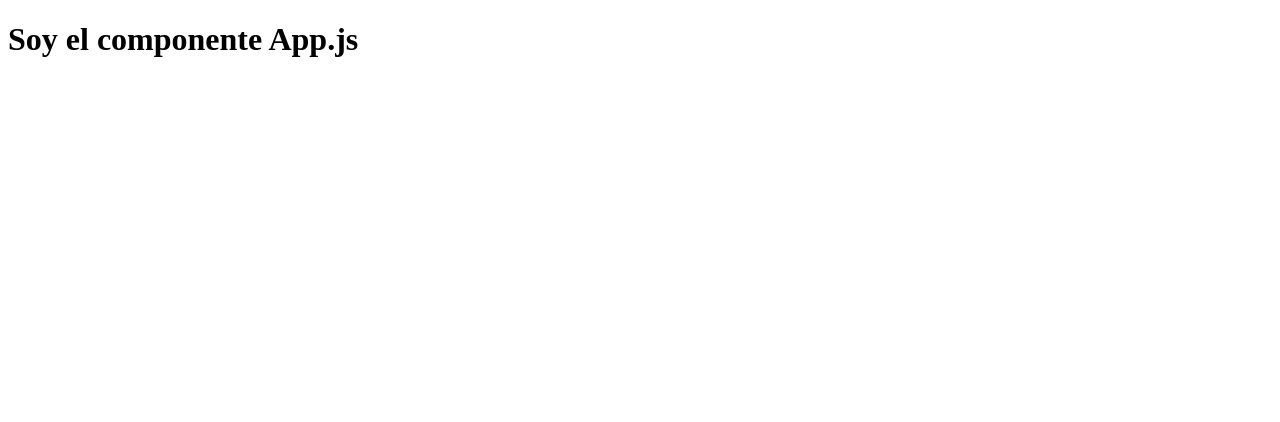
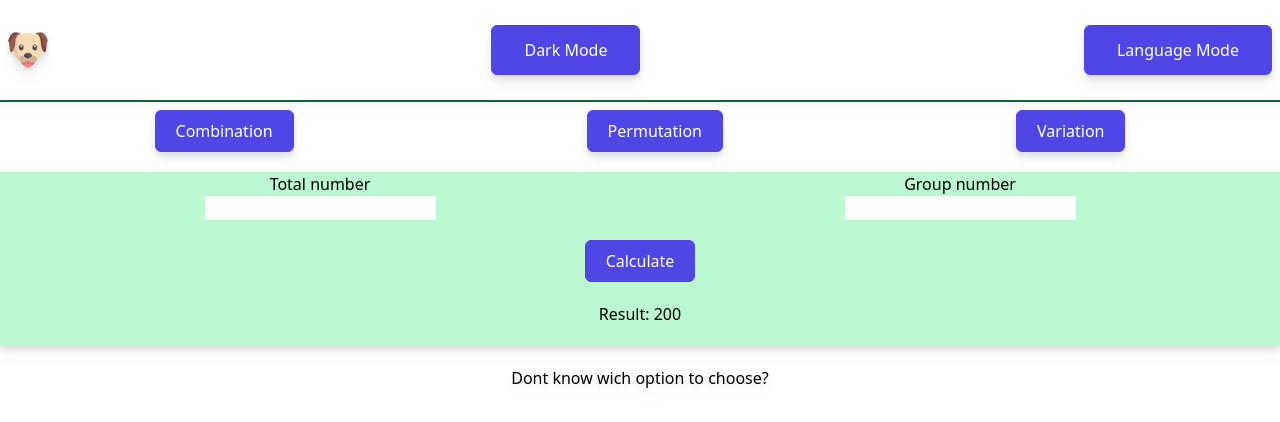
Before and after one commit to LobitoARG/Combinations, a React (Create React App) app in the folder combinations-react/: page /permutation in a window 1280 px wide. Shown: the top 422 px of the page. Built offline with nearby package versions, Linux system fonts and the light colour scheme.

Commit message:
subo la nueva version a mi branch

```diff
--- a/combinations-react/package.json
+++ b/combinations-react/package.json
@@ -8,6 +8,7 @@
     "@testing-library/user-event": "^13.5.0",
     "react": "^18.2.0",
     "react-dom": "^18.2.0",
+    "react-router-dom": "^6.3.0",
     "react-scripts": "5.0.1",
     "web-vitals": "^2.1.4"
   },
@@ -34,5 +35,10 @@
       "last 1 firefox version",
       "last 1 safari version"
     ]
+  },
+  "devDependencies": {
+    "autoprefixer": "^10.4.8",
+    "postcss": "^8.4.14",
+    "tailwindcss": "^3.1.7"
   }
 }
--- /dev/null
+++ b/combinations-react/postcss.config.js
@@ -0,0 +1,6 @@
+module.exports = {
+  plugins: {
+    tailwindcss: {},
+    autoprefixer: {},
+  },
+}
--- a/combinations-react/src/App.js
+++ b/combinations-react/src/App.js
@@ -1,10 +1,30 @@
+import './index.css'
+import dog from './assets/dog.png'
+import Combination from './components/Combination'
+import Permutation from './components/Permutation'
+import Variation from './components/Variation'
+import Options from './components/Options'
+import {Routes, Route} from 'react-router-dom'
 
 
 function App() {
   return (
-    <>
-    <h1>Soy el componente App.js</h1>
-    </>
+    <div className='w-screen h-[100px] z-10 fixed drop-shadow-lg'>
+      <div className='px-2 flex justify-between items-center w-full h-full'>
+        <img src={dog} alt='dog' className='max-h-10'></img>
+        <button className='px-8 py-3'>Dark Mode</button>
+        <button className='px-8 py-3'>Language Mode</button>
+      </div>
+      <div className='border-solid bg-green-800 h-[2px] w-screen'>
+      </div>
+      <Options/>
+      <Routes>
+        <Route path='/combination' exact element={<Combination/>}/>
+        <Route path='/permutation' exact element={<Permutation/>}/>
+        <Route path='/variation' exact element={<Variation/>}/>
+      </Routes>
+      <h1 className='text-center mt-5'>Dont know wich option to choose?</h1>
+    </div>
   );
 }
 
--- /dev/null
+++ b/combinations-react/src/components/Combination.js
@@ -0,0 +1,25 @@
+import React from 'react'
+
+export default function Combination() {
+  return (
+    <div className='bg-red-200'>
+      <div className='flex justify-around mt-5'>
+        <div>
+          <h2 className='text-center'>Total number</h2>
+          <input typeof='number'></input>
+        </div>
+        <div>
+          <h2 className='text-center'>Group number</h2>
+          <input typeof='number'></input>
+        </div>
+      </div>
+      <div className='text-center mt-5'>
+        <button className='px-5 py-2'>Calculate</button>
+      </div>
+      <div className='border-solid pb-5 w-screen mt-5'>
+        <h2 className='text-center'>Result: 100</h2>
+      </div>
+    </div>
+
+  )
+}
--- /dev/null
+++ b/combinations-react/src/components/Options.js
@@ -0,0 +1,14 @@
+import React from 'react'
+import { NavLink } from 'react-router-dom'
+
+export default function Options() {
+  return (
+    <>
+    <div className='border-solid bg-red w-screen flex justify-around px-2 mt-2'>
+        <NavLink to='/combination' exact><button className='px-5 py-2'>Combination</button></NavLink>
+        <NavLink to='/permutation' exact><button className='px-5 py-2'>Permutation</button></NavLink>
+        <NavLink to='variation' exact><button className='px-5 py-2'>Variation</button></NavLink>
+    </div>
+    </>
+  )
+}
--- /dev/null
+++ b/combinations-react/src/components/Permutation.js
@@ -0,0 +1,24 @@
+import React from 'react'
+
+export default function Permutation() {
+  return (
+    <div className='bg-green-200'>
+    <div className='flex justify-around mt-5'>
+      <div>
+        <h2 className='text-center'>Total number</h2>
+        <input typeof='number'></input>
+      </div>
+      <div>
+        <h2 className='text-center'>Group number</h2>
+        <input typeof='number'></input>
+      </div>
+    </div>
+    <div className='text-center mt-5'>
+      <button className='px-5 py-2'>Calculate</button>
+    </div>
+    <div className='border-solid pb-5 w-screen mt-5'>
+      <h2 className='text-center'>Result: 200</h2>
+    </div>
+  </div>
+  )
+}
--- /dev/null
+++ b/combinations-react/src/components/Variation.js
@@ -0,0 +1,24 @@
+import React from 'react'
+
+export default function Variation() {
+  return (
+    <div className='bg-blue-200'>
+    <div className='flex justify-around mt-5'>
+      <div>
+        <h2 className='text-center'>Total number</h2>
+        <input typeof='number'></input>
+      </div>
+      <div>
+        <h2 className='text-center'>Group number</h2>
+        <input typeof='number'></input>
+      </div>
+    </div>
+    <div className='text-center mt-5'>
+      <button className='px-5 py-2'>Calculate</button>
+    </div>
+    <div className='border-solid w-screen mt-5 pb-5'>
+      <h2 className='text-center'>Result: 300</h2>
+    </div>
+  </div>
+  )
+}
--- /dev/null
+++ b/combinations-react/src/index.css
@@ -0,0 +1,10 @@
+@tailwind base;
+@tailwind components;
+@tailwind utilities;
+
+@layer base{
+    button {
+        @apply text-white border bg-indigo-600 border-indigo-600
+        hover:bg-transparent hover:text-indigo-600 rounded-md
+    }
+}
--- a/combinations-react/src/index.js
+++ b/combinations-react/src/index.js
@@ -1,11 +1,15 @@
 import React from 'react';
 import ReactDOM from 'react-dom/client';
+import {BrowserRouter as Router} from 'react-router-dom'
 import App from './App';
 
 
 const root = ReactDOM.createRoot(document.getElementById('root'));
 root.render(
   <React.StrictMode>
+    <Router>
     <App />
+    </Router>
+
   </React.StrictMode>
 );
--- /dev/null
+++ b/combinations-react/tailwind.config.js
@@ -0,0 +1,17 @@
+/** @type {import('tailwindcss').Config} */
+module.exports = {
+  content: ["./src/**/*.{js,jsx,ts,tsx}"],
+  theme: {
+    sm: '640px',
+    // -> @media (min-width 640px)
+    md: '768px',
+    // -> @media (min-width 768px)
+    lg: '1024px',
+    // -> @media (min-width 1024px)
+    xl:'1280px',
+    // -> @media (min-width 1280px)
+    '2xl': '1536px',
+    // -> @media (min-width 1536px)
+  },
+  plugins: [],
+}
```
Also changed, not shown: combinations-react/src/assets/dog.png (added), 1 other file (tests, documents, lock files or other folders).
